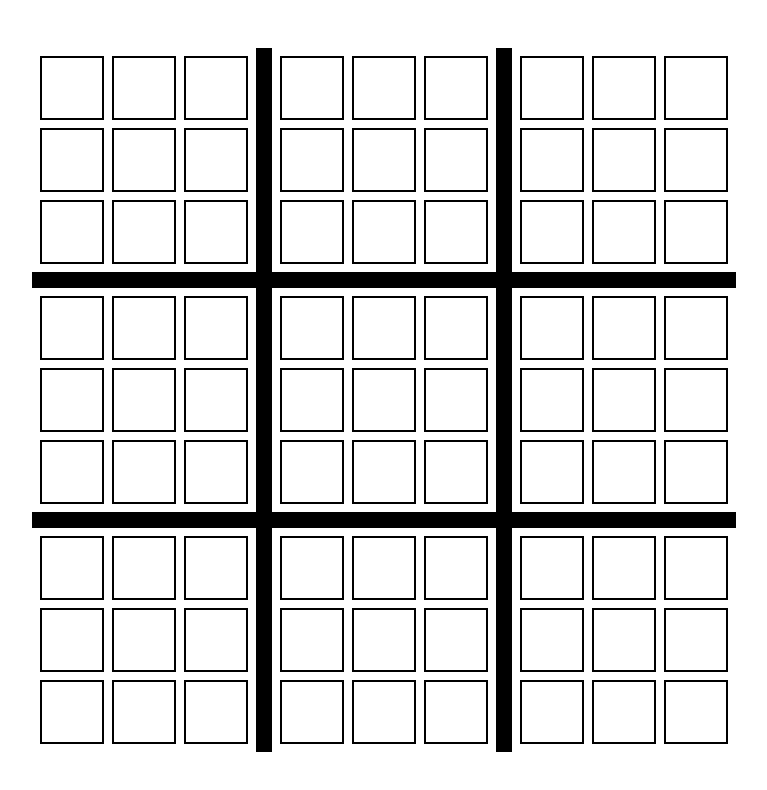
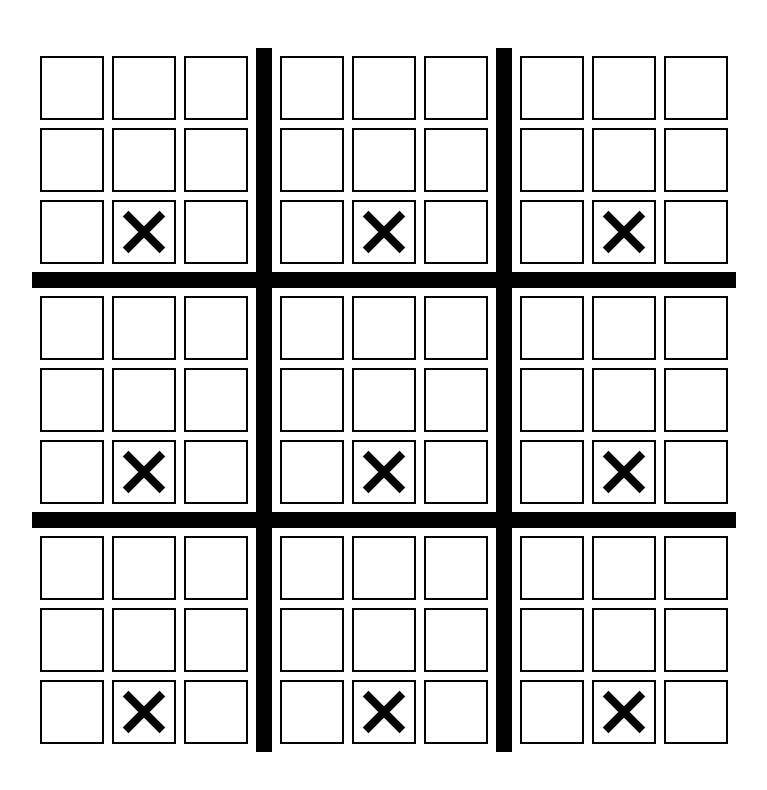
Before and after one commit to williamalowe/super_tictactoe, a Next.js app: page / in a window 1280 px wide. Shown: the top 790 px of the page, without its empty margins (256-1023 px from the left). Built offline with nearby package versions, Linux system fonts and the light colour scheme.

Commit message:
feat: add xToken component

```diff
--- a/src/components/game-grid.tsx
+++ b/src/components/game-grid.tsx
@@ -31,13 +31,13 @@ export default function GameGrid({ game }: { game: gameValues }) {
 
       />
       <GameTile
-
+        content=""
       />
       <GameTile
-
+        content="x"
       />
       <GameTile
-
+        content="o"
       />
     </div>
   );
--- a/src/components/game-tile.tsx
+++ b/src/components/game-tile.tsx
@@ -1,7 +1,16 @@
-export default function GameTile() {
+import XToken from "./xToken"
+
+export default function GameTile({ content }: {
+  content: string
+}) {
   return (
-    <div className="flex-1 aspect-square border-2 border-black">
-
+    <div className={`flex-1 aspect-square border-2 border-black flex items-center justify-center p-1 ${content === "" && "cursor-pointer hover:bg-green-400"}`}>
+      {
+        content === "x" ?
+        <XToken />
+        :
+        <></>
+      }
     </div>
   )
 }
--- /dev/null
+++ b/src/components/xToken.tsx
@@ -0,0 +1,8 @@
+export default function XToken() {
+  return (
+    <div className="relative flex-1 flex items-center justify-center">
+      <div className="absolute w-full h-2 bg-black rotate-45"/>
+      <div className="absolute w-full h-2 bg-black -rotate-45"/>
+    </div>
+  )
+}
```
